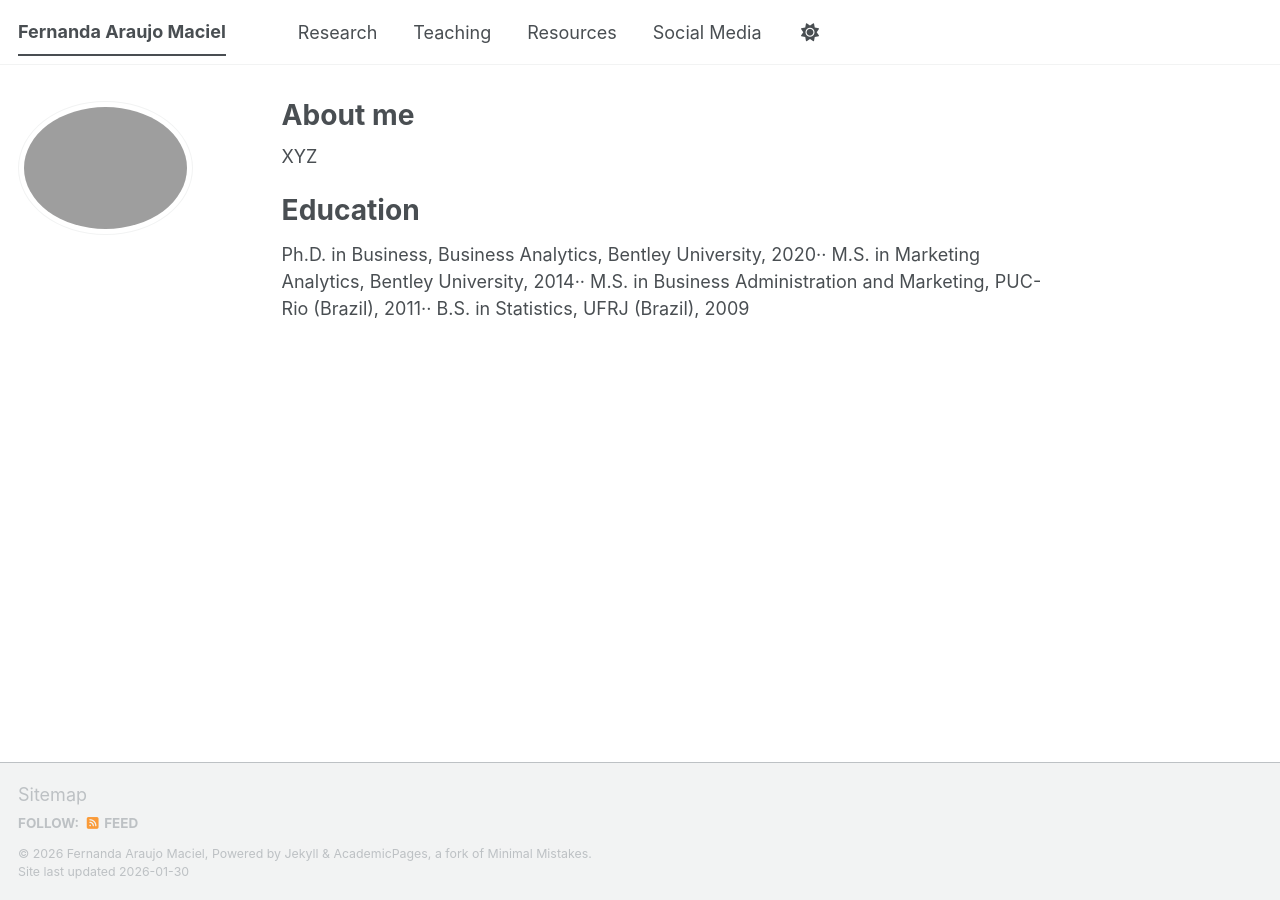
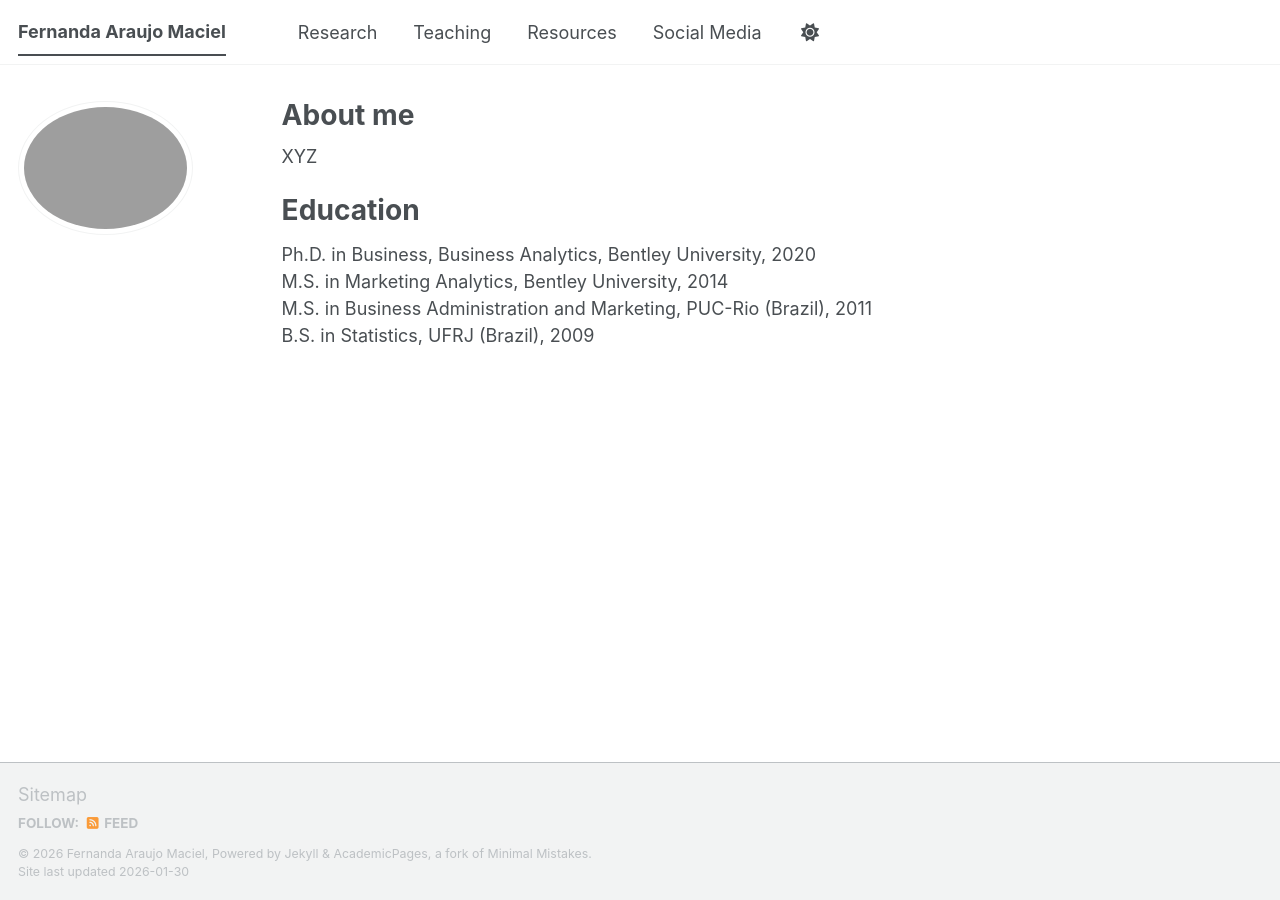
Before and after one commit to proffernandamaciel/proffernandamaciel.github.io, a Jekyll site: the page built from _pages/about.md, in a window 1280 px wide. Built offline with Jekyll 4.4.1, drawn with Linux system fonts in a browser that asks for light colours; a script bundle is joined from its source files by our own code; library files that are not in the unit come from our copies.

```diff
--- a/_pages/about.md
+++ b/_pages/about.md
@@ -11,7 +11,7 @@ XYZ
 
 Education
 ======
-Ph.D. in Business, Business Analytics, Bentley University, 2020··
-M.S. in Marketing Analytics, Bentley University, 2014··
-M.S. in Business Administration and Marketing, PUC-Rio (Brazil), 2011··
+Ph.D. in Business, Business Analytics, Bentley University, 2020
+M.S. in Marketing Analytics, Bentley University, 2014
+M.S. in Business Administration and Marketing, PUC-Rio (Brazil), 2011
 B.S. in Statistics, UFRJ (Brazil), 2009
```
